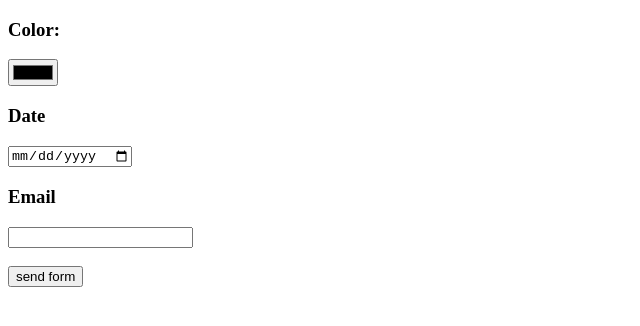
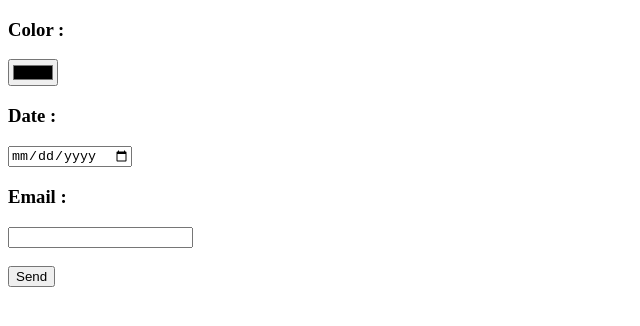
Before and after one commit to PunkAlzate/adsi-2231424, a plain HTML site: page VSC/HTML5/05-imput.html in a window 1280 px wide. Shown: the full height of the page, 0-640 px from the left. Drawn offline with Linux system fonts and the light colour scheme.

Commit message:
Juan Manuel Alzate Galvez

```diff
--- a/VSC/HTML5/05-imput.html
+++ b/VSC/HTML5/05-imput.html
@@ -7,18 +7,18 @@
     <title>Input UwU </title>
 </head>
 <body>
-    <h3>Color:</h3>
+    <h3>Color :</h3>
     <input type="color" oninput="hex.value=this.value">
     <output id="hex"></output>
     <!-- -->
-    <h3>Date</h3>
+    <h3>Date :</h3>
     <input type="date">
     <!-- -->
-    <h3>Email</h3>
+    <h3>Email : </h3>
     <input type="email" required>
     <!-- -->
     <br><br>
-    <button> send form </button>
+    <button> Send </button>
 
 
 </body>
```
Also changed, not shown: VSC/HTML4.01/03-anchors(1).html (+3 -0 lines), VSC/HTML5/02-canvas.html (+4 -4 lines).
